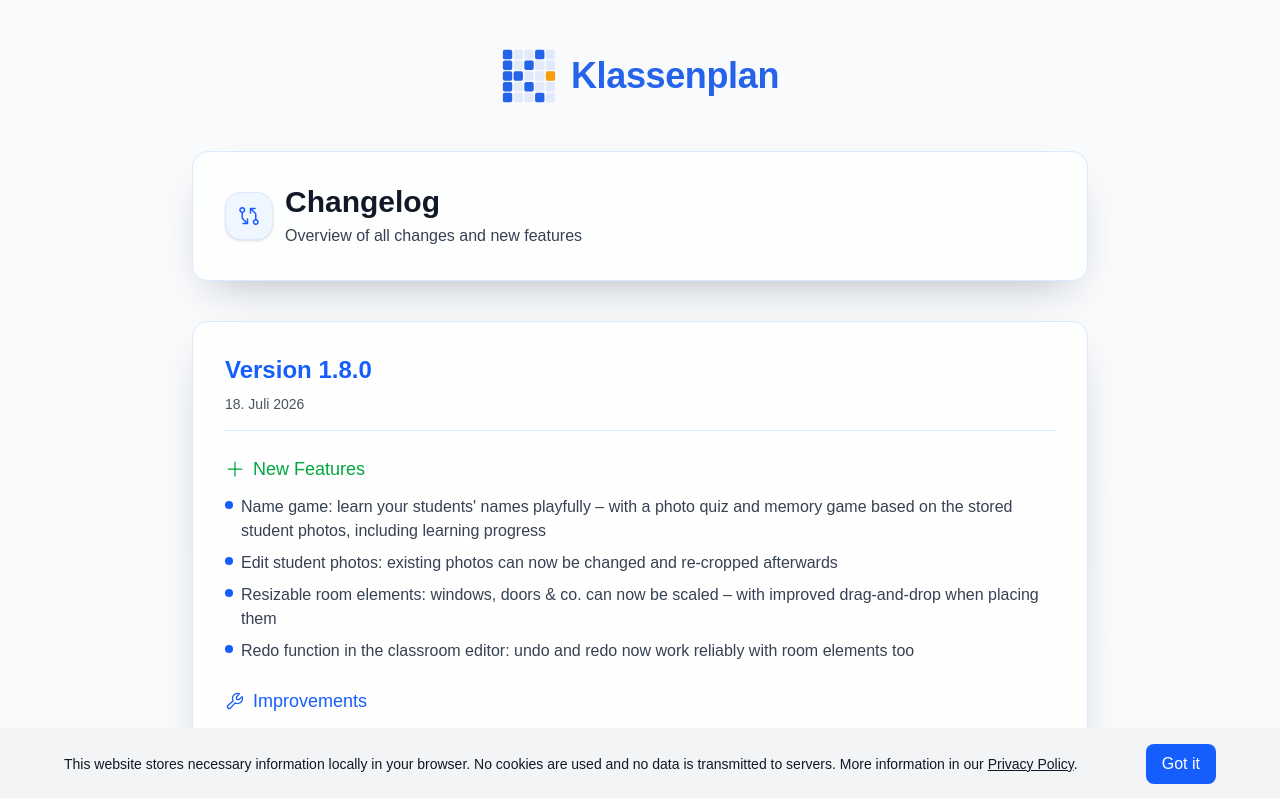
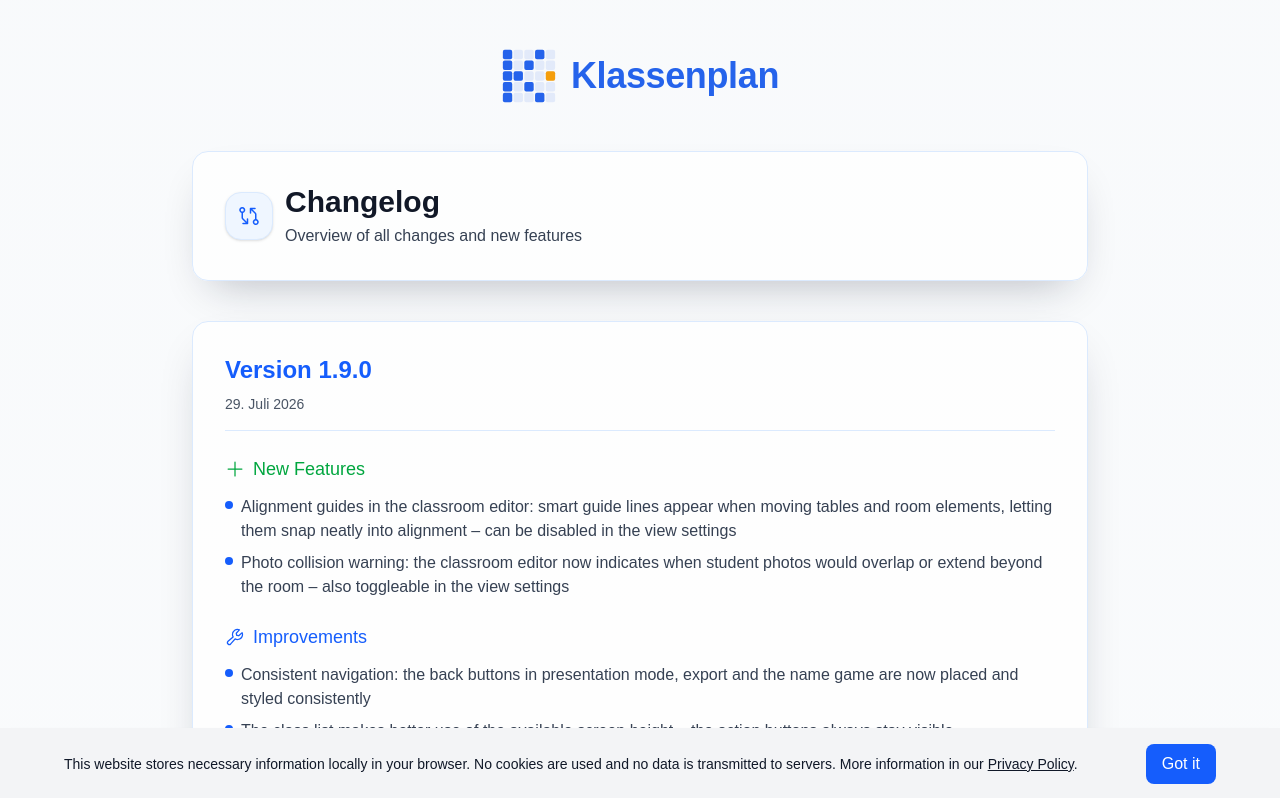
Before and after one commit to SirEckehard/Klassenplan, a React (Vite) app: page /en/changelog in a window 1280 px wide. Shown: the top 798 px of the page. Built offline with nearby package versions, Linux system fonts and the light colour scheme.

Commit message:
update: v.1.9.0.

```diff
--- a/package.json
+++ b/package.json
@@ -1,6 +1,6 @@
 {
   "name": "klassenplan",
-  "version": "1.8.0",
+  "version": "1.9.0",
   "license": "AGPL-3.0-or-later",
   "type": "module",
   "private": true,
--- a/src/data/changelogEntries.ts
+++ b/src/data/changelogEntries.ts
@@ -16,6 +16,18 @@ export interface ChangelogVersion {
 }
 
 export const changelogVersions: ChangelogVersion[] = [
+  {
+    version: '1.9.0',
+    date: '29. Juli 2026',
+    changes: [
+      { textKey: 'v1_9_0.0', type: 'feature' },
+      { textKey: 'v1_9_0.1', type: 'feature' },
+      { textKey: 'v1_9_0.2', type: 'improvement' },
+      { textKey: 'v1_9_0.3', type: 'improvement' },
+      { textKey: 'v1_9_0.4', type: 'improvement' },
+      { textKey: 'v1_9_0.5', type: 'bugfix' },
+    ],
+  },
   {
     version: '1.8.0',
     date: '18. Juli 2026',
--- a/src/i18n/locales/de/changelog.json
+++ b/src/i18n/locales/de/changelog.json
@@ -1,4 +1,12 @@
 {
+  "v1_9_0": {
+    "0": "Ausrichtungshilfen im Klassenraum-Editor: Beim Verschieben von Tischen und Raumelementen erscheinen intelligente Hilfslinien, an denen Elemente sauber einrasten – abschaltbar in den Ansichtseinstellungen",
+    "1": "Warnung bei Fotokollisionen: Der Klassenraum-Editor zeigt jetzt an, wenn sich Schülerfotos überlappen oder über den Raum hinausragen würden – ebenfalls in den Ansichtseinstellungen abschaltbar",
+    "2": "Einheitliche Navigation: Die Zurück-Buttons in Präsentationsmodus, Export und Namensspiel sind jetzt konsistent platziert und gestaltet",
+    "3": "Die Klassenliste nutzt die verfügbare Bildschirmhöhe besser aus – die Aktions-Buttons bleiben dabei immer sichtbar",
+    "4": "Aktualisierte Abhängigkeiten",
+    "5": "Kontextmenü im Klassenraum funktioniert jetzt zuverlässig – bei Touch- und Mausbedienung gleichermaßen"
+  },
   "v1_8_0": {
     "0": "Namensspiel: Lerne die Namen deiner Schülerinnen und Schüler spielerisch – mit Foto-Quiz und Memory auf Basis der hinterlegten Schülerfotos, inklusive Lernfortschritt",
     "1": "Schülerfotos bearbeiten: Vorhandene Fotos lassen sich jetzt nachträglich ändern und neu zuschneiden",
--- a/src/i18n/locales/en/changelog.json
+++ b/src/i18n/locales/en/changelog.json
@@ -1,4 +1,12 @@
 {
+  "v1_9_0": {
+    "0": "Alignment guides in the classroom editor: smart guide lines appear when moving tables and room elements, letting them snap neatly into alignment – can be disabled in the view settings",
+    "1": "Photo collision warning: the classroom editor now indicates when student photos would overlap or extend beyond the room – also toggleable in the view settings",
+    "2": "Consistent navigation: the back buttons in presentation mode, export and the name game are now placed and styled consistently",
+    "3": "The class list makes better use of the available screen height – the action buttons always stay visible",
+    "4": "Updated dependencies",
+    "5": "The context menu in the classroom now works reliably with both touch and mouse input"
+  },
   "v1_8_0": {
     "0": "Name game: learn your students' names playfully – with a photo quiz and memory game based on the stored student photos, including learning progress",
     "1": "Edit student photos: existing photos can now be changed and re-cropped afterwards",
```
Also changed, not shown: 2 other files (tests, documents, lock files or other folders).
